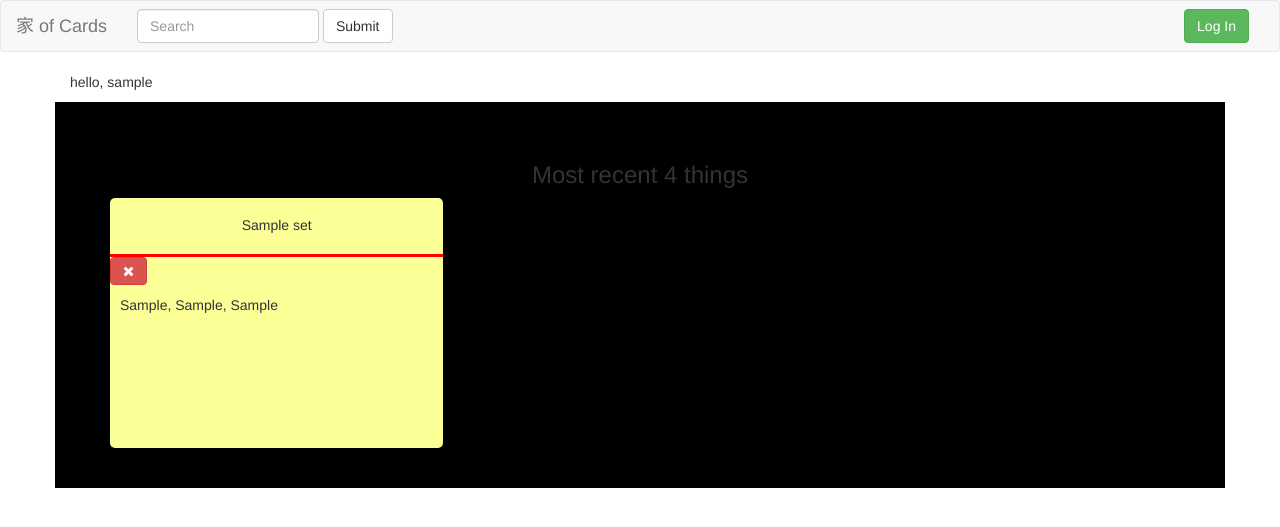
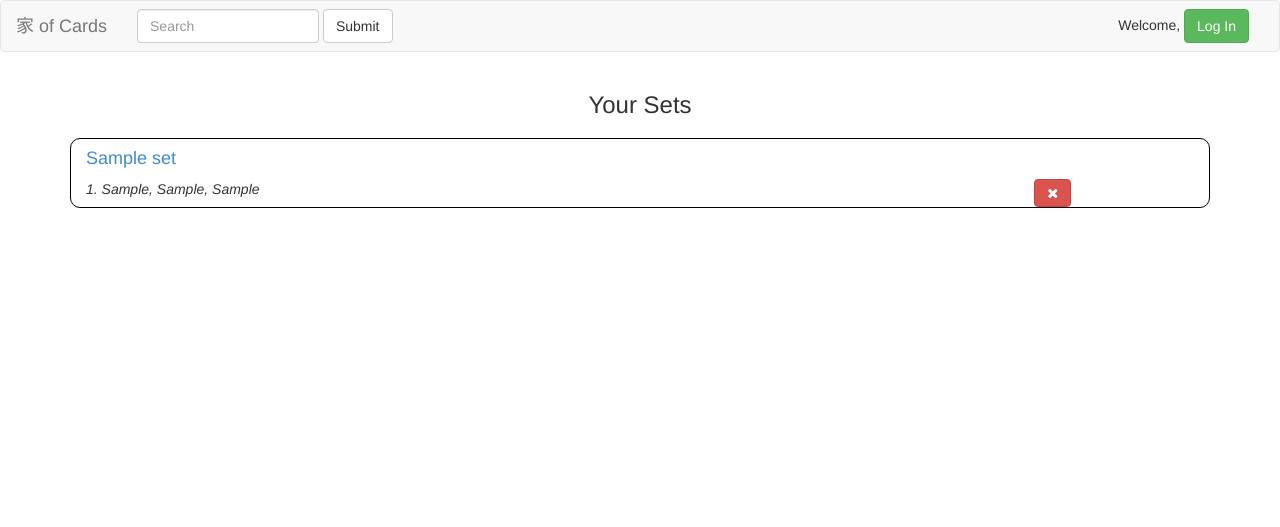
Before and after one commit to lbiester/Learn-Chinese, a Flask app: template app/templates/user.html in a window 1280 px wide. Shown: the top 527 px of the page. Run offline with Flask 2, Linux system fonts and the light colour scheme; the template is opened without the code that fills it: values that come from a table or form of the project are taken from there, others are empty; tables that the repository leaves empty hold one stand-in row (values such as "Sample post"); some libraries are stand-ins or nearby versions.

Commit message:
Updates to templates, users

```diff
--- a/app/static/addset-script.js
+++ b/app/static/addset-script.js
@@ -25,7 +25,7 @@ $(document).ready(function() {
     ajax_input = function() {
       $('input[name="input-word"]').bind('blur', function() {
           input = $(this);
-          $.getJSON($SCRIPT_ROOT + '/words/' + input.val(), function(data) {
+          $.getJSON($SCRIPT_ROOT + '/words/' + input.val(), fwunction(data) {
             input.parent().next().html(data.traditional);
             input.parent().next().next().html(data.pinyin);
             input.parent().next().next().next().html(data.english);
--- a/app/static/home.css
+++ b/app/static/home.css
@@ -10,6 +10,7 @@ div.recent-item {
     background-color: #FCFF96;
     height: 250px;
     border-radius: 5px;
+    overflow: hidden;
     /*padding: 20px;*/
 }
 div.recent-item-title {
--- /dev/null
+++ b/app/static/user.css
@@ -0,0 +1,5 @@
+div.rounded-box {
+    border: 1px solid black;
+    border-radius: 10px;
+    margin: 10px 0px;
+}
--- a/app/templates/base.html
+++ b/app/templates/base.html
@@ -25,6 +25,7 @@
               </form>
 
               <form class="navbar-form navbar-left pull-right" role="search">
+                Welcome, {{  current_user.username    }}
                 {% if current_user.is_authenticated() %}
                   <a href="{{ url_for('user.logout') }}" class="btn btn-warning">Sign out</a>
                 {% else %}
--- a/app/templates/index.html
+++ b/app/templates/index.html
@@ -21,9 +21,11 @@
                         <h5 class="text-center">{{ set.name }}</h5>
                     </div>
                     <div class="recent-item-content">
+                        {% if set.words[0] %}
                         <div>
                             {{ set.words[0].simplified }}, {{set.words[0].pinyin}}, {{ set.words[0].english }}
                         </div>
+                        {% endif %}
                         {% if set.words[1] %}
                         <div>
                             {{ set.words[1].simplified }}, {{set.words[1].pinyin}}, {{ set.words[1].english }}
--- a/app/templates/user.html
+++ b/app/templates/user.html
@@ -1,60 +1,64 @@
-<link href= '{{ url_for("static", filename="home.css") }}' rel='stylesheet' />
+<link href= '{{ url_for("static", filename="user.css") }}' rel='stylesheet' />
 <script src='{{ url_for("static", filename="jquery-1.11.1.js") }}'></script>
 
 <script>
-    $('button.delete').click(function() {
-      $('input[name="input-word"]').bind('blur', function() {
-          input = $(this);
-          $.getJSON($SCRIPT_ROOT + '/words/' + input.val(), function(data) {
-            input.parent().next().html(data.traditional);
-            input.parent().next().next().html(data.pinyin);
-            input.parent().next().next().next().html(data.english);
-            console.log(input);
-            console.log(data);
-          });
-          return false;
+$(document).ready(function() {
+    $('button.remove-row').click(function() {
+        $.ajax({
+                type: "POST",
+                url: $SCRIPT_ROOT + '/deleteset/' + this.id,
+                success: function(data){
+                    console.log("success");
+                    $('button#' + data.id).parent().parent().parent().remove();
+                }
         });
-    };
+    });
+});
 </script>
 {% extends "base.html" %}
 {% block content %}
 
-<p>hello, {{ user.username }}</p>
-
-<div class="row recent-items">
+<div class="row">
     <div class="col-xs-12">
         <div class="row">
             <div class="col-xs-12">
-                <h3 class="text-center">Most recent 4 things</h3>
+                <h3 class="text-center">Your Sets</h3>
             </div>
         </div>
-        <div class="row">
-            {% for set in user.sets %}
-            <div class="col-md-4">
-                <div class="recent-item">
-                    <div class="recent-item-title">
-                        <h5 class="text-center">{{ set.name }}</h5>
+        {% for set in user.sets %}
+        <div class="row rounded-box">
+            <div class="col-md-12">
+                <div class="row">
+                    <div class="col-md-12">
+                        <a href="{{ url_for('set', id=set.id) }}"><h4>{{ set.name or "Untitled"}}</h4></a>
                     </div>
-                    <div class="recent-item-content">
-                    <td><button class="btn btn-danger btn-100 remove-row" type="button"><i class="fa fa-times"></i></button></td>
-                        <div>
-                            {{ set.words[0].simplified }}, {{set.words[0].pinyin}}, {{ set.words[0].english }}
-                        </div>
+                </div>
+                <div class="row">
+                    <div class="col-xs-10">
+                        {% if set.words[0] %}
+                        <em>
+                            1. {{ set.words[0].simplified }}, {{set.words[0].pinyin}}, {{ set.words[0].english}}
+                        </em>
+                        {% endif %}
                         {% if set.words[1] %}
-                        <div>
-                            {{ set.words[1].simplified }}, {{set.words[1].pinyin}}, {{ set.words[1].english }}
-                        </div>
+                        <em>
+                            2. {{ set.words[1].simplified }}, {{set.words[1].pinyin}}, {{ set.words[1].english}}
+                        </em>
                         {% endif %}
                         {% if set.words[2] %}
-                        <div>
-                            {{ set.words[2].simplified }}, {{set.words[2].pinyin}}, {{ set.words[2].english }}
-                        </div>
+                        <em>
+                            3. {{ set.words[2].simplified }}, {{set.words[2].pinyin}}, {{ set.words[2].english}}
+                        </em>
                         {% endif %}
+
+                    </div>
+                    <div class="col-xs-2">
+                        <button class="btn btn-danger btn-100 remove-row" type="button" id="{{ set.id }}"><i class="fa fa-times"></i></button>
                     </div>
                 </div>
             </div>
-            {% endfor %}
         </div>
+        {% endfor %}
     </div>
 </div>
 
--- a/app/views.py
+++ b/app/views.py
@@ -15,7 +15,7 @@ def before_request():
 def index():
     sets_to_return = [];
     sets = Set.query.order_by(Set.id).limit(3).all()
-    return render_template('index.html', title='Home', sets=sets)
+    return render_template('index.html', title='Home', sets=sets, user=g.user)
 
 @app.route('/addset', methods=['GET', 'POST'])
 def addset():
@@ -29,26 +29,27 @@ def addset():
         for input in list:
             if input != "":
                 word = models.Word.query.filter_by(simplified=input).first()
-                set.words.append(word)
+                if word:
+                    set.words.append(word)
         db.session.add(set)
         db.session.commit()
         return redirect('/')
     return render_template('addset.html')
 
-@app.route('/user/<username>', methods=['GET', 'DELETE'])
+@app.route('/user/')
 @login_required
-def user(username):
-    if request_method == 'DELETE':
-        pass
+def user():
+    if request.method == 'DELETE':
+        return jsonify({})
     else:
         user = g.user
         return render_template('user.html', user=user)
 
-@app.route('/deleteset/<id>', methods=['DELETE'])
+@app.route('/deleteset/<id>', methods=['POST'])
 def deleteset(id):
-    if request_method == 'DELETE':
-        # delete thing
-        pass
+    db.session.delete(Set.query.filter_by(id=id).first())
+    db.session.commit()
+    return jsonify({'id': id})
 
 @app.route('/words/<word>')
 def getWord(word):
```
